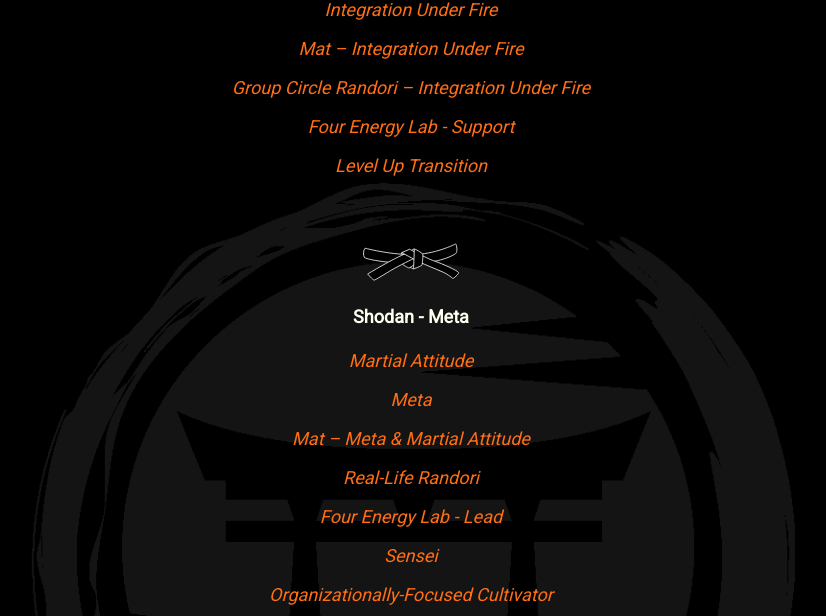
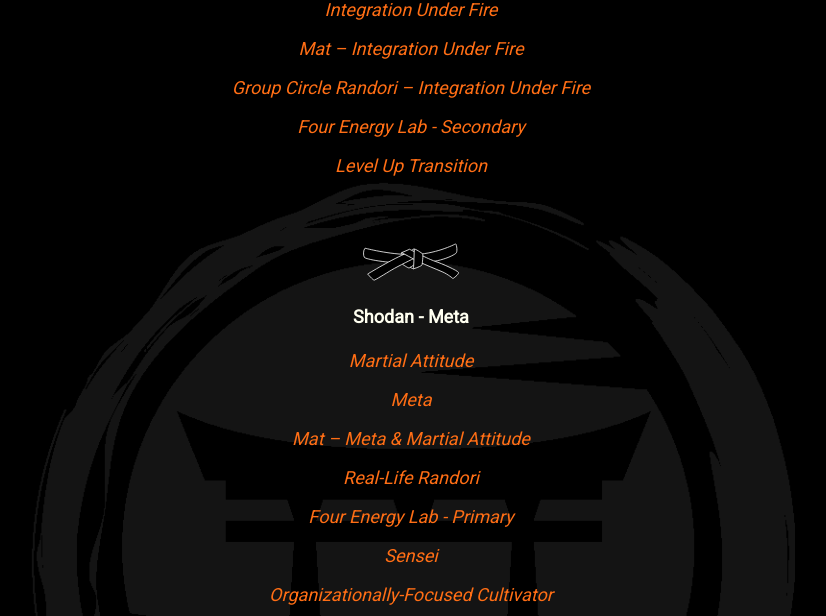
Before and after one commit to mindset-dojo/mindset-dojo.github.io, a Jekyll site: the page built from program.md, in a window 1280 px wide and 900 px high, scrolled down 3798 px. Shown: the part 144-760 px from the top of the window, without its empty margins (229-1055 px from the left). Built offline with Jekyll 4.4.1, drawn with Linux system fonts in a browser that asks for light colours; some web fonts are replaced.

Commit message:
refactor: four energy lab language

```diff
--- a/_data/sections/program.yaml
+++ b/_data/sections/program.yaml
@@ -146,7 +146,7 @@ sections:
               url: /forms/mat/
             - label: Group Circle Randori – Integration Under Fire
               url: /forms/four-energy-randori/
-            - label: Four Energy Lab - Support
+            - label: Four Energy Lab - Secondary
               url: /forms/four-energy-lab/
             - label: Level Up Transition
               url: /forms/level-up-transition/
@@ -163,7 +163,7 @@ sections:
               url: /forms/mat/
             - label: Real-Life Randori
               url: /forms/four-energy-randori/
-            - label: Four Energy Lab - Lead
+            - label: Four Energy Lab - Primary
               url: /forms/four-energy-lab/
             - label: Sensei
               url: /forms/sensei/
```
